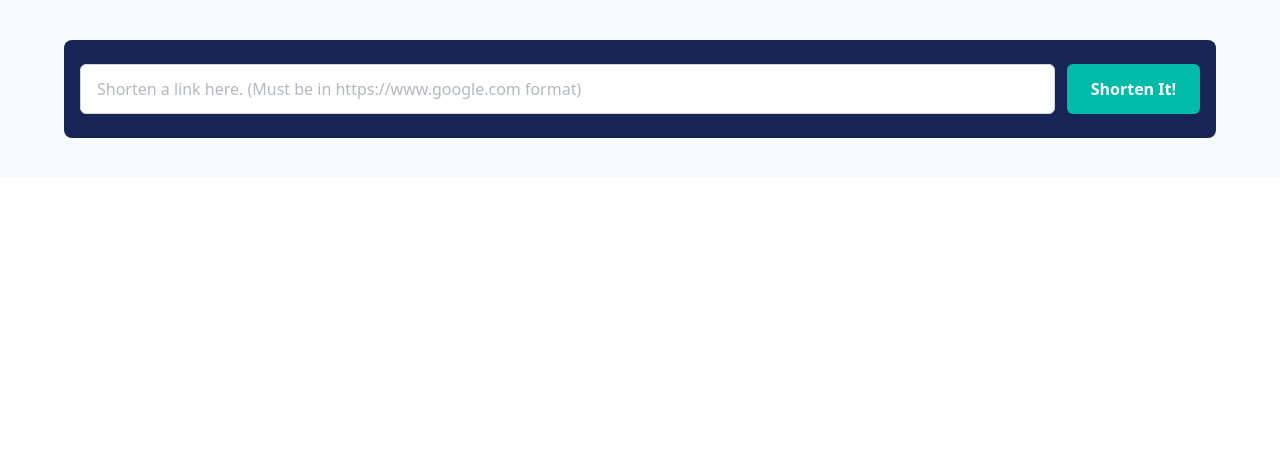
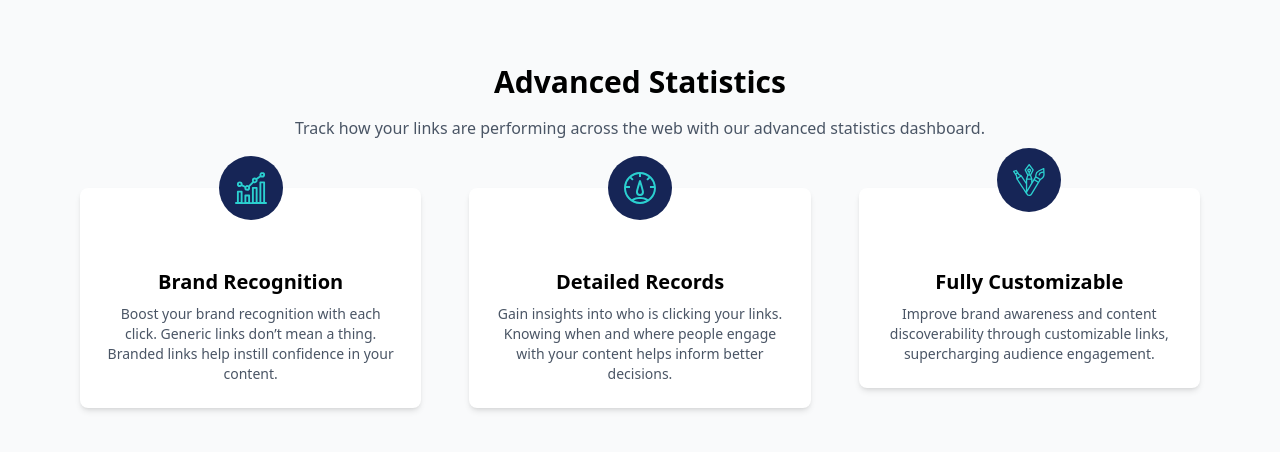
Before and after one commit to KaeTheDev/API-Landing-Page, a React (Vite) app: page / in a window 1280 px wide. Shown: the top 452 px of the page. Built offline with nearby package versions, Linux system fonts and the light colour scheme.

Commit message:
Features component with tailwindcss styling

```diff
--- a/src/App.tsx
+++ b/src/App.tsx
@@ -1,7 +1,8 @@
 // import Hero from "./components/Hero/Hero"
 // import Navbar from "./components/Navbar/Navbar"
 
-import UrlShortener from "./components/UrlShortener/UrlShortener"
+// import UrlShortener from "./components/UrlShortener/UrlShortener"
+import Features from "./components/Features/Features"
 
 function App() {
   return (
@@ -9,7 +10,8 @@ function App() {
       {/* <h2 className="text-3xl text-blue-500">KaeTheDev is the GREATEST!</h2> */}
       {/* <Navbar /> */}
       {/* <Hero /> */}
-      <UrlShortener />
+      {/* <UrlShortener /> */}
+      <Features />
     </>
   )
 }
--- /dev/null
+++ b/src/components/Features/Features.tsx
@@ -0,0 +1,57 @@
+export default function Features() {
+    return(
+        <section className="features py-16 bg-gray-50">
+  <div className="max-w-6xl mx-auto px-4 text-center">
+    <h2 className="text-3xl font-bold">Advanced Statistics</h2>
+    <p className="mt-4 text-gray-600">
+      Track how your links are performing across the web with our advanced statistics dashboard.
+    </p>
+
+    {/* Features Grid */}
+    <div className="mt-12 grid gap-12 md:grid-cols-2 lg:grid-cols-3 items-start relative">
+
+      {/* Feature 1 */}
+      <div className="flex justify-center">
+        <div className="relative bg-white rounded-lg p-6 pt-16 shadow-md w-full max-w-sm text-center">
+          {/* Icon Circle */}
+          <div className="absolute -top-8 left-1/2 transform -translate-x-1/2 bg-blue-950 p-4 rounded-full flex items-center justify-center">
+            <img src="images/icon-brand-recognition.svg" alt="Brand Recognition" className="w-8 h-8" />
+          </div>
+          <h3 className="mt-4 text-xl font-semibold">Brand Recognition</h3>
+          <p className="mt-2 text-gray-600 text-sm">
+            Boost your brand recognition with each click. Generic links don’t mean a thing. Branded links help instill confidence in your content.
+          </p>
+        </div>
+      </div>
+
+      {/* Feature 2 */}
+      <div className="flex justify-center">
+        <div className="relative bg-white rounded-lg p-6 pt-16 shadow-md w-full max-w-sm text-center">
+          <div className="absolute -top-8 left-1/2 transform -translate-x-1/2 bg-blue-950 p-4 rounded-full flex items-center justify-center">
+            <img src="images/icon-detailed-records.svg" alt="Records" className="w-8 h-8" />
+          </div>
+          <h3 className="mt-4 text-xl font-semibold">Detailed Records</h3>
+          <p className="mt-2 text-gray-600 text-sm">
+            Gain insights into who is clicking your links. Knowing when and where people engage with your content helps inform better decisions.
+          </p>
+        </div>
+      </div>
+
+      {/* Feature 3 */}
+      <div className="flex justify-center">
+        <div className="relative bg-white rounded-lg p-6 pt-16 shadow-md w-full max-w-sm text-center">
+          <div className="absolute -top-10 left-1/2 transform -translate-x-1/2 bg-blue-950 p-4 rounded-full flex items-center justify-center">
+            <img src="images/icon-fully-customizable.svg" alt="Customizable" className="w-8 h-8" />
+          </div>
+          <h3 className="mt-4 text-xl font-semibold">Fully Customizable</h3>
+          <p className="mt-2 text-gray-600 text-sm">
+            Improve brand awareness and content discoverability through customizable links, supercharging audience engagement.
+          </p>
+        </div>
+      </div>
+
+    </div>
+  </div>
+</section>
+    )
+}
```
